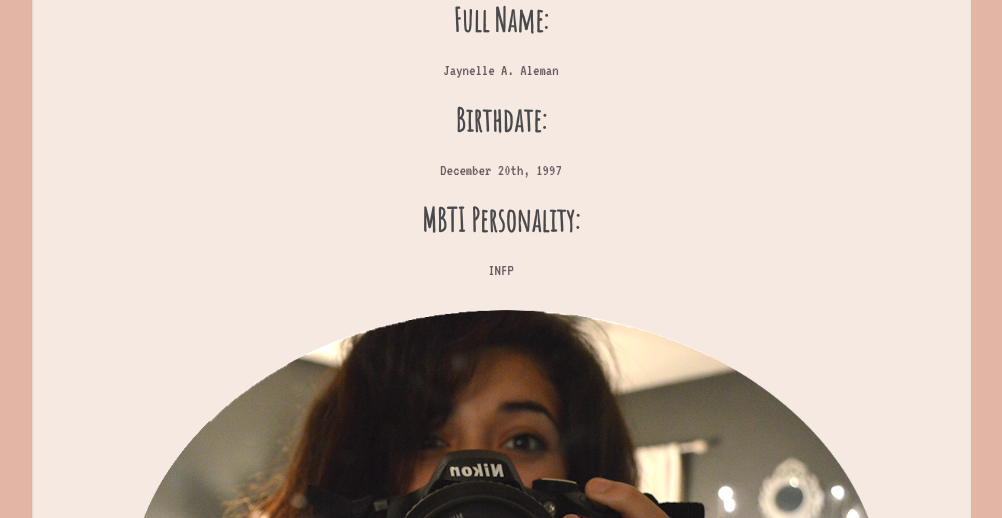
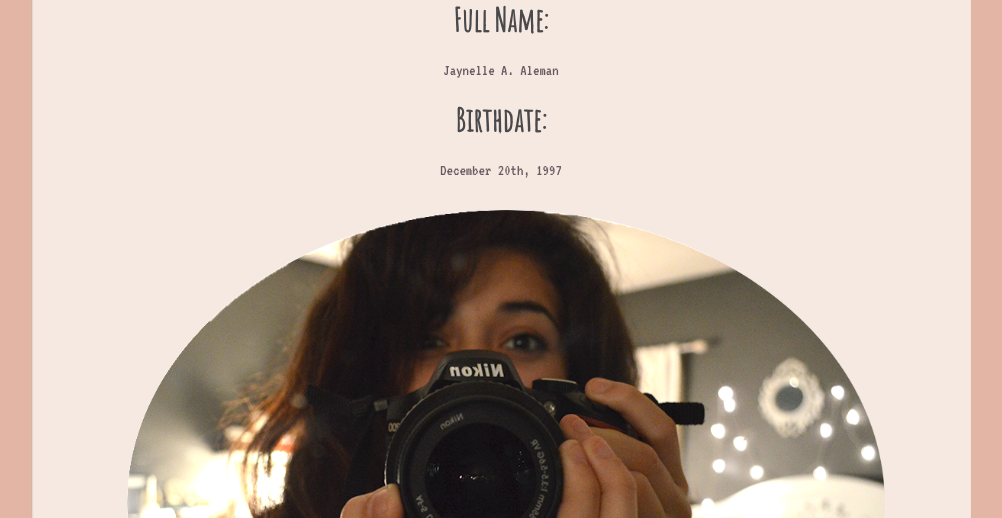
Before and after one commit to almnjay/Jaynelles_site, a PHP site: page /about.php in a window 1280 px wide. Shown: the part 203-721 px from the top of the page, without its empty margins (139-1141 px from the left). Run offline with PHP 8.4, Linux system fonts and the light colour scheme.

Commit message:
Update about.php

```diff
--- a/about.php
+++ b/about.php
@@ -28,7 +28,6 @@
 
 <h1>Full Name:</h1><p>Jaynelle A. Aleman</p>
 <h1>Birthdate:</h1><p>December 20th, 1997</p>
-<h1>MBTI Personality:</h1><p>INFP</p>
 	<img src="Profile.png" alt="Profile">
 <h1>About Me:</h1>
 	<p> Hello! I am Jaynelle but I usually go by "Jay". I am a student at Valenica college currently majoring in Motion Graphics. I have been working with photoshop since I was 14 years old, mostly drawing art or editing my personal photgraphy. I love working with different mediums of art and once I had discovered graphic arts, I fell inlove with the endless ways to create whether it be hand drawn or painting or creating collages and much more. Although, recently I have taken a liking to web design because it is one big creative puzzle. I am excited to learn more and expand my artistic mediums.
```
